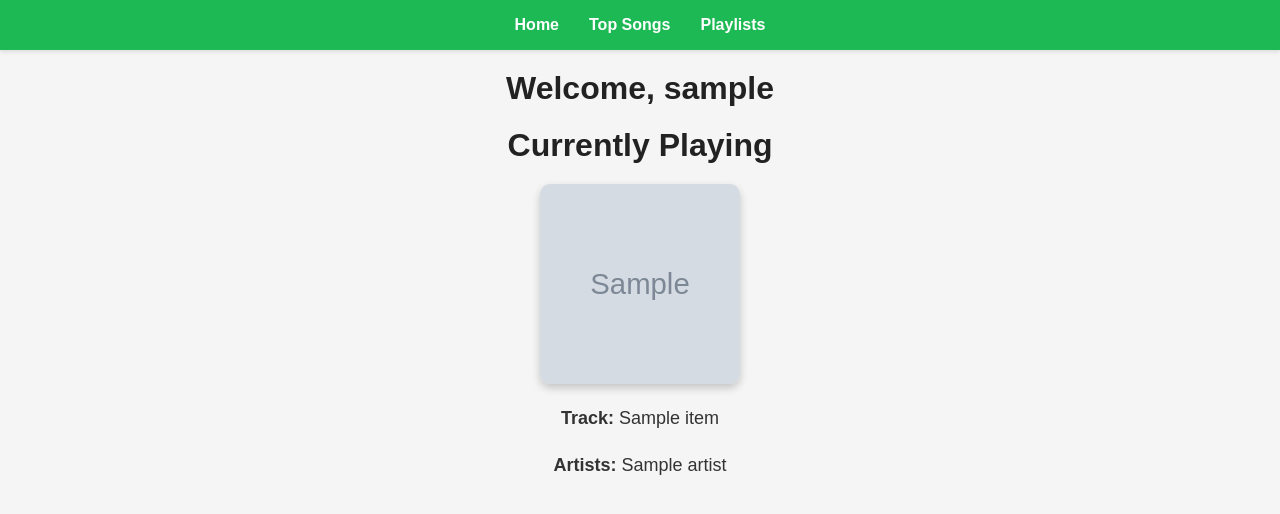
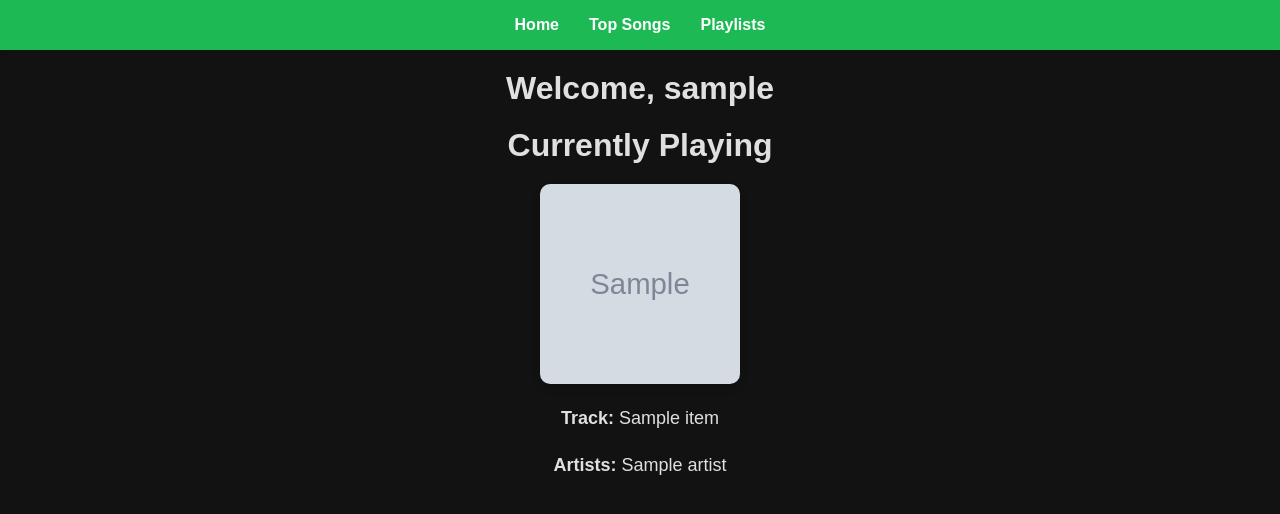
Before and after one commit to justinn123/Spotify-Exploration, a Flask app: template app/templates/index.html in a window 1280 px wide. Shown: the top 514 px of the page. Run offline with Flask 3, Linux system fonts and the light colour scheme; the template is opened without the code that fills it: most values are stand-ins (such as "Sample title", 1, 10 or a date in 2020); grey boxes marked "Sample" are stand-in pictures; some libraries are stand-ins or nearby versions.

Commit message:
changed to dark color scheme

```diff
--- a/app/static/style.css
+++ b/app/static/style.css
@@ -5,8 +5,8 @@ body {
     font-family: Arial, sans-serif;
     margin: 0;
     padding: 0;
-    background-color: #f5f5f5;
-    color: #333;
+    background-color: #121212; /* Dark background */
+    color: #e0e0e0; /* Light text for better contrast */
 }
 
 /* Navigation Bar */
@@ -42,7 +42,7 @@ nav ul li a:hover {
 h1 {
     text-align: center;
     margin: 20px 0;
-    color: #222;
+    color: #e0e0e0;
 }
 
 img {
```
